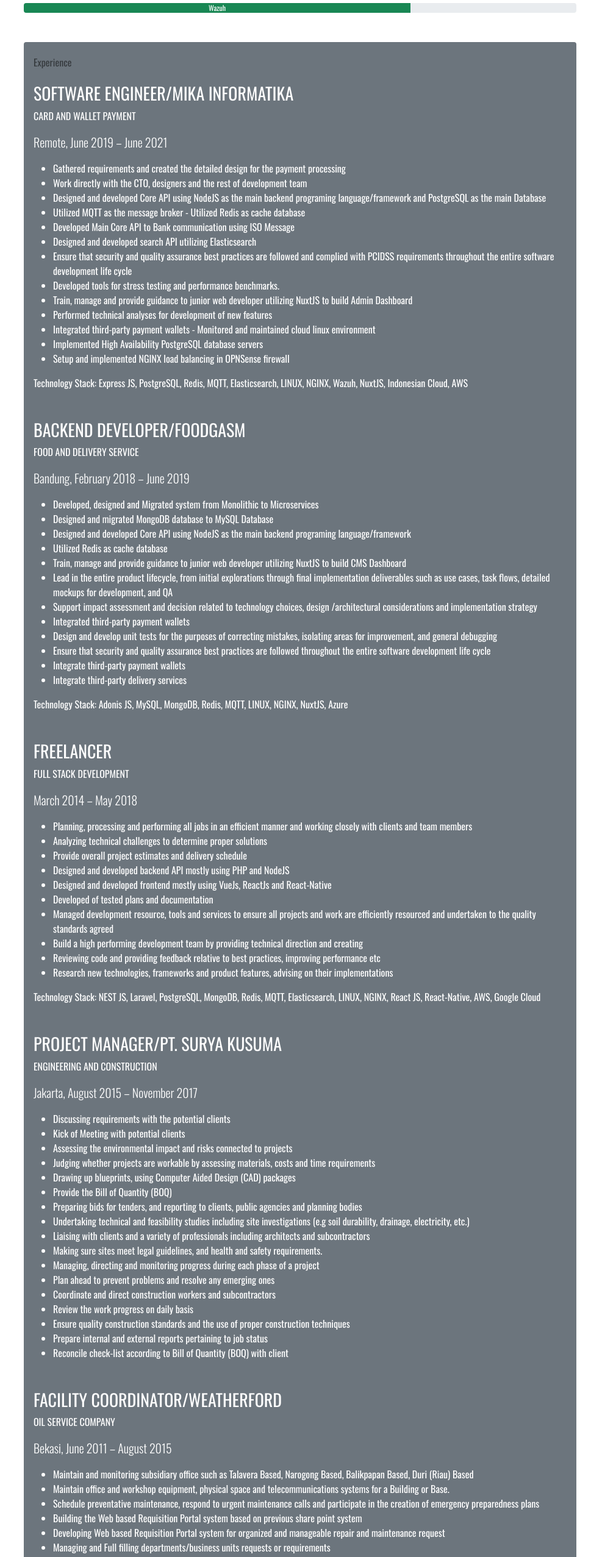
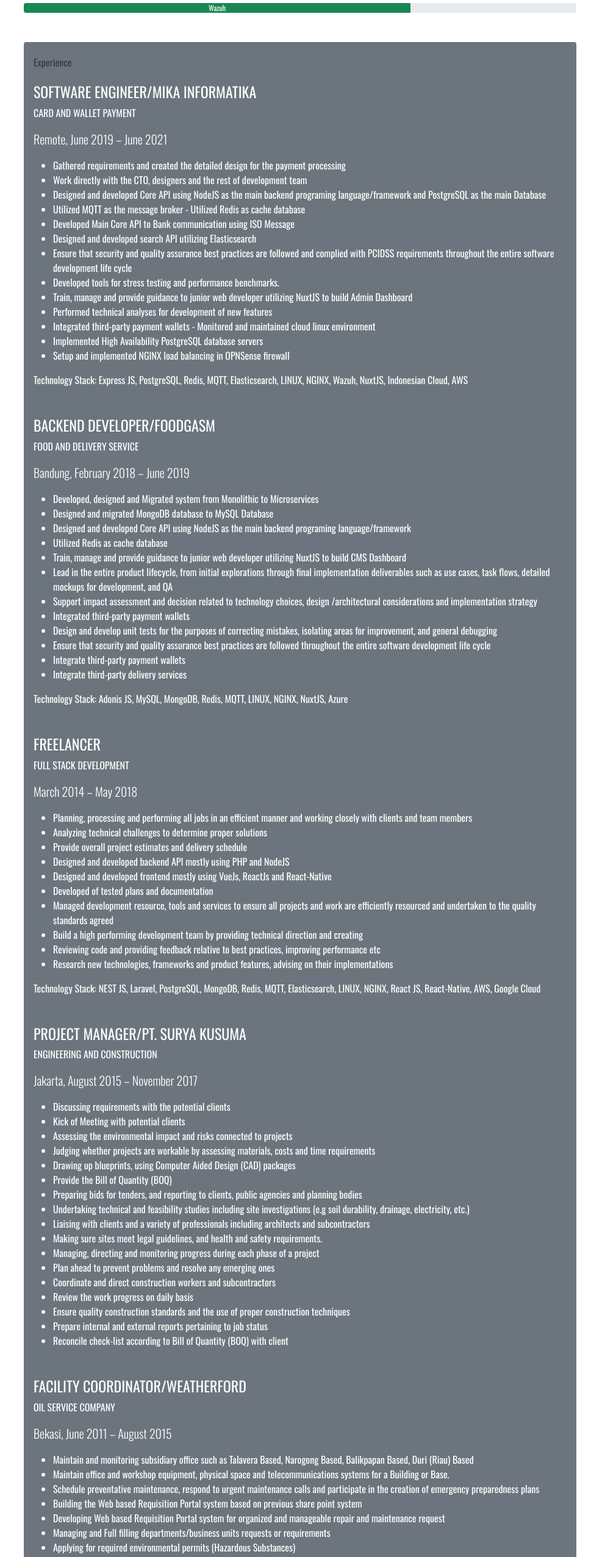
Before and after one commit to attanza/dani-portfolio, a plain HTML site: page index.html in a window 1280 px wide. Shown: the part 1080-3634 px from the top of the page at 61% size, without its empty margins (311-1280 px from the left). Drawn offline with nearby package versions, Linux system fonts and the light colour scheme.

Commit message:
refactor exerience

```diff
--- a/index.html
+++ b/index.html
@@ -40,8 +40,6 @@
             </nav>
         </div>
         <div class="col-md-9 offset-md-3">
-
-
             <div class="container-fluid">
                 <!-- personal-info -->
                 <div id="personal-info">
@@ -167,7 +165,7 @@
                 <div id="experience" class="bg-secondary p-3 rounded text-white mt-5">
                     <h6 class="mt-2 text-black-50" text-white>Experience</h6>
                     <div class="mt-4 ">
-                        <h3>SOFTWARE ENGINEER/MIKA INFORMATIKA</h3>
+                        <h4>SOFTWARE ENGINEER/MIKA INFORMATIKA</h4>
                         <p>CARD AND WALLET PAYMENT</p>
                         <p class="lead">Remote, June 2019 – June 2021</p>
                         <ul>
@@ -197,7 +195,7 @@
                     </div>
 
                     <div class="mt-5">
-                        <h3>BACKEND DEVELOPER/FOODGASM</h3>
+                        <h4>BACKEND DEVELOPER/FOODGASM</h4>
                         <p>FOOD AND DELIVERY SERVICE</p>
                         <p class="lead">Bandung, February 2018 – June 2019</p>
                         <ul>
@@ -225,7 +223,7 @@
                     </div>
 
                     <div class="mt-5">
-                        <h3>FREELANCER</h3>
+                        <h4>FREELANCER</h4>
                         <p>FULL STACK DEVELOPMENT</p>
                         <p class="lead">March 2014 – May 2018</p>
                         <ul>
@@ -251,7 +249,7 @@
                     </div>
 
                     <div class="mt-5">
-                        <h3>PROJECT MANAGER/PT. SURYA KUSUMA</h3>
+                        <h4>PROJECT MANAGER/PT. SURYA KUSUMA</h4>
                         <p>ENGINEERING AND CONSTRUCTION</p>
                         <p class="lead">Jakarta, August 2015 – November 2017</p>
                         <ul>
@@ -281,7 +279,7 @@
                     </div>
 
                     <div class="mt-5">
-                        <h3>FACILITY COORDINATOR/WEATHERFORD</h3>
+                        <h4>FACILITY COORDINATOR/WEATHERFORD</h4>
                         <p>OIL SERVICE COMPANY</p>
                         <p class="lead">Bekasi, June 2011 – August 2015</p>
                         <ul>
@@ -307,7 +305,7 @@
                     </div>
 
                     <div class="mt-5">
-                        <h3>IT OFFICER/WEATHERFORD</h3>
+                        <h4>IT OFFICER/WEATHERFORD</h4>
                         <p>OIL SERVICE COMPANY</p>
                         <p class="lead">Jakarta, June 2010 – June 2011</p>
                         <ul>
@@ -328,7 +326,7 @@
                     </div>
 
                     <div class="mt-5">
-                        <h3>IT OFFICER/TANGGUH LNG PROJECT</h3>
+                        <h4>IT OFFICER/TANGGUH LNG PROJECT</h4>
                         <p>LIQUID NATURAL GAS DRILLING</p>
                         <p class="lead">Papua, November 2006 – August 2009</p>
                         <ul>
```
